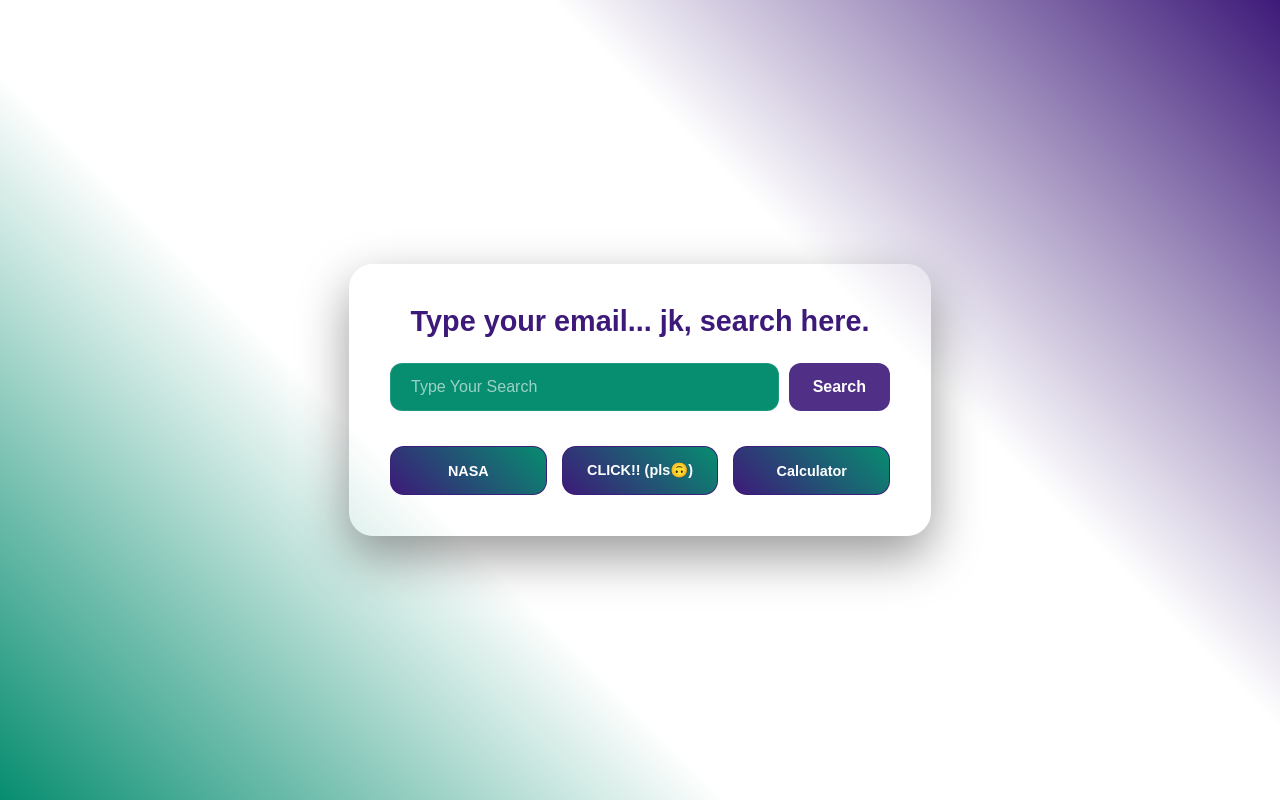
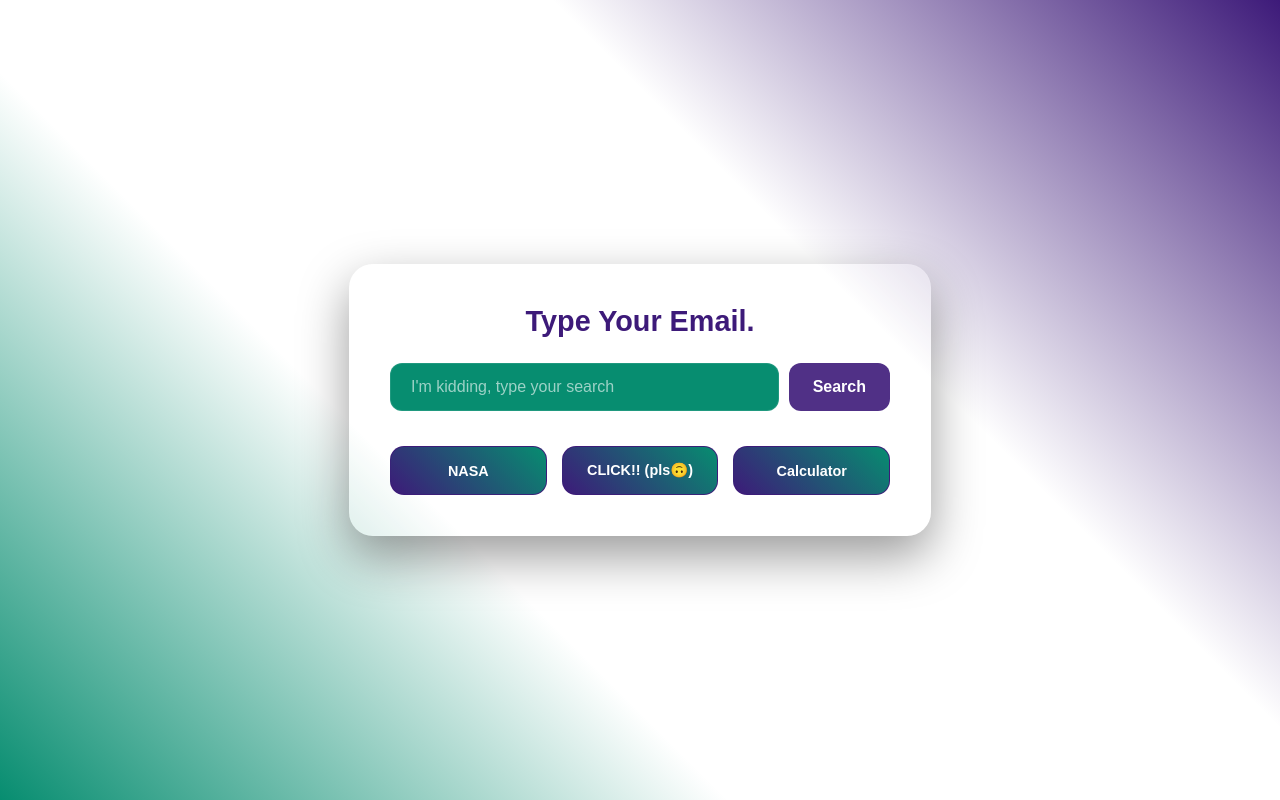
Before and after one commit to GuilhermeMartins-GMM/GMM_Tab, a website built with Vite: page index.html in a window 1280 px wide. Built offline with nearby package versions, Linux system fonts and the light colour scheme; no server answers.

Commit message:
Final (talvez)

```diff
--- a/index.html
+++ b/index.html
@@ -62,10 +62,10 @@
     <div id="loading-screen">Wait...</div>
 
     <div class="portal-container">
-      <h2>Type your email... jk, search here.</h2>
+      <h2>Type Your Email.</h2>
 
       <form action="https://google.com" method="GET" target="_blank" class="search-form">
-        <input type="text" name="q" placeholder="Type Your Search" required class="search-input" />
+        <input type="text" name="q" placeholder="I'm kidding, type your search" required class="search-input" />
         <button type="submit" class="search-btn">Search</button>
       </form>
 
@@ -107,7 +107,7 @@
       window.addEventListener('load', () => {
         const loader = document.getElementById('loading-screen');
         loader.style.opacity = '0';
-        setTimeout(() => loader.remove(), 1400);
+        setTimeout(() => loader.remove(), 1600);
       });
     </script>
 
```
